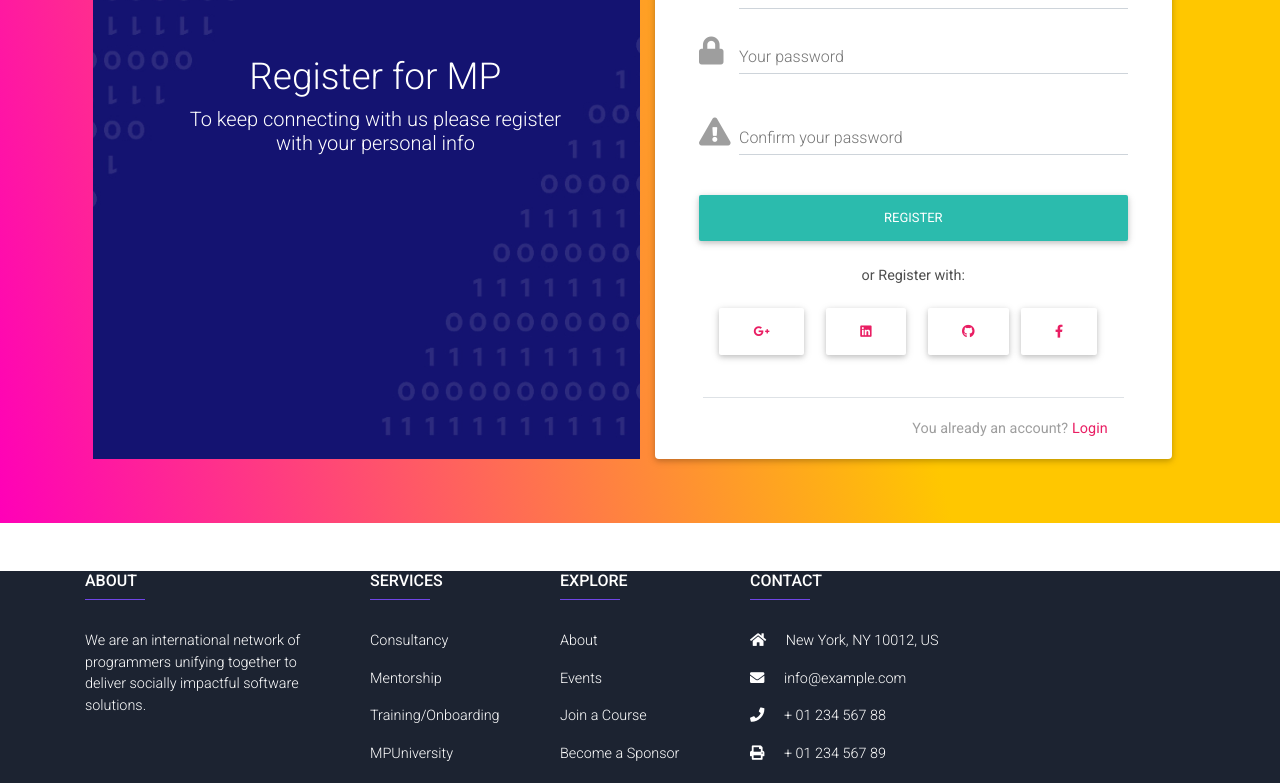
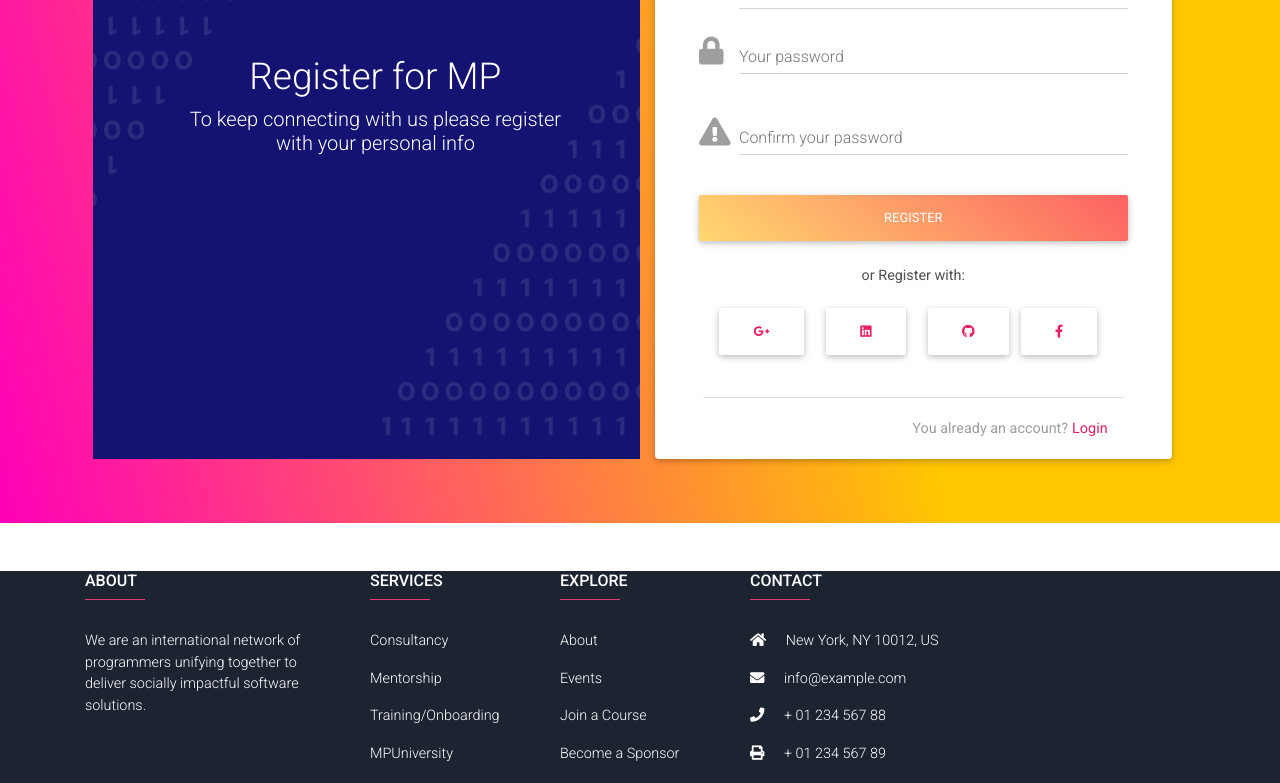
Before and after one commit to Abderrahmenla/Minority-Programmers-MERN-Form-Test, a Next.js app: page /signup in a window 1280 px wide. Shown: the part 377-1160 px from the top of the page. Built offline with nearby package versions, Linux system fonts and the light colour scheme; no server answers.

Commit message:
css customization

```diff
--- a/components/footer.js
+++ b/components/footer.js
@@ -14,7 +14,7 @@ const Footer = () => {
               <strong>About</strong>
             </h6>
             <hr
-              className="deep-purple accent-2 mb-4 mt-0 d-inline-block mx-auto"
+              className="pink accent-2 mb-4 mt-0 d-inline-block mx-auto"
               style={{ width: '60px' }}
             />
             <p>
@@ -27,7 +27,7 @@ const Footer = () => {
               <strong>Services</strong>
             </h6>
             <hr
-              className="deep-purple accent-2 mb-4 mt-0 d-inline-block mx-auto"
+              className="pink accent-2 mb-4 mt-0 d-inline-block mx-auto"
               style={{ width: '60px' }}
             />
             <p>
@@ -51,7 +51,7 @@ const Footer = () => {
               <strong>Explore</strong>
             </h6>
             <hr
-              className="deep-purple accent-2 mb-4 mt-0 d-inline-block mx-auto"
+              className="pink accent-2 mb-4 mt-0 d-inline-block mx-auto"
               style={{ width: '60px' }}
             />
             <p>
@@ -75,7 +75,7 @@ const Footer = () => {
               <strong>Contact</strong>
             </h6>
             <hr
-              className="deep-purple accent-2 mb-4 mt-0 d-inline-block mx-auto"
+              className="pink accent-2 mb-4 mt-0 d-inline-block mx-auto"
               style={{ width: '60px' }}
             />
             <p>
--- a/pages/signup.js
+++ b/pages/signup.js
@@ -199,7 +199,7 @@ export default function signup() {
                   </div>
                   <div className="text-center mb-3">
                     <MDBBtn
-                      gradient="red"
+                      gradient="peach"
                       type="submit"
                       rounded
                       className="btn-block z-depth-1a"
```
Also changed, not shown: public/static/header.css (added), 1 other file (tests, documents, lock files or other folders).
